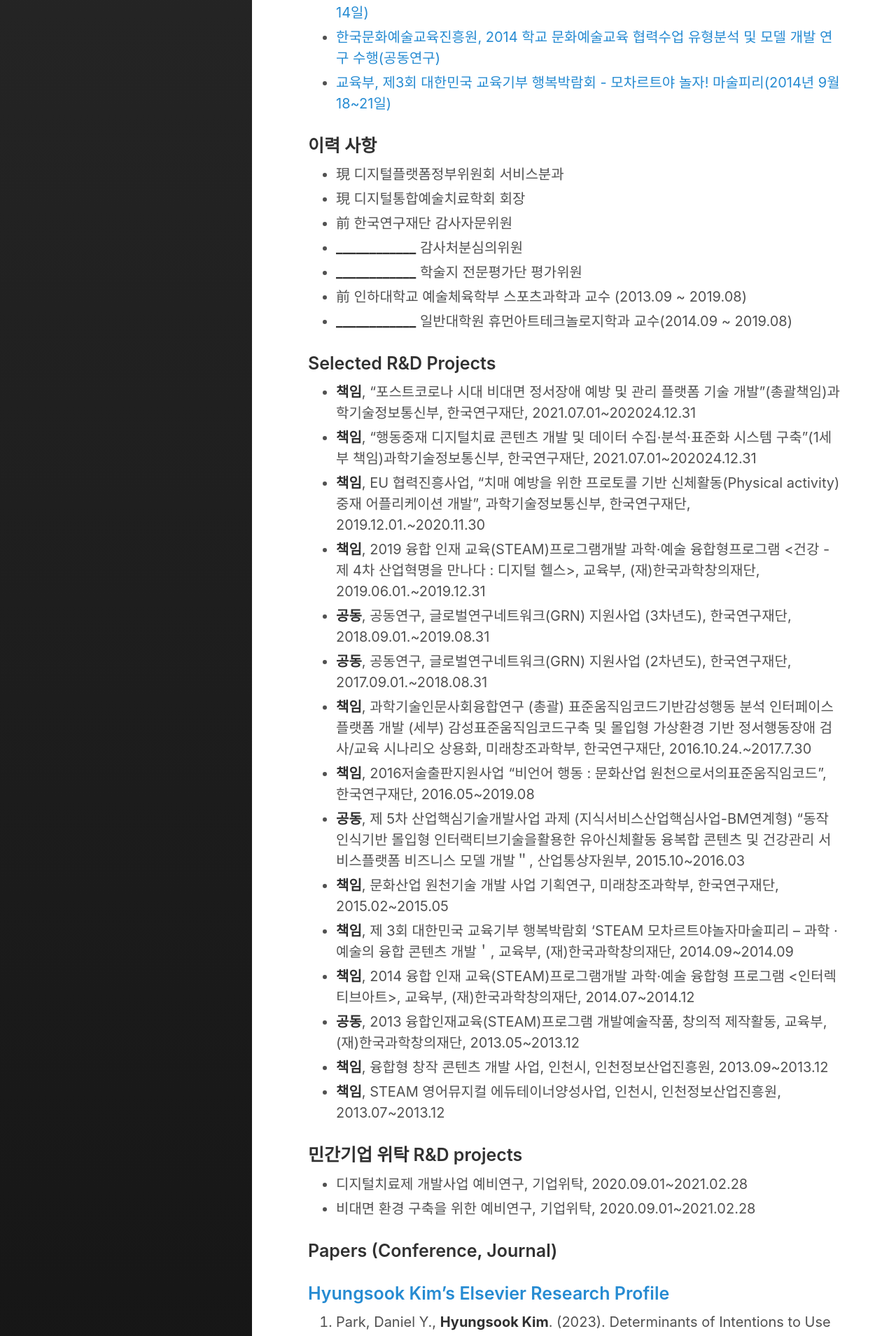
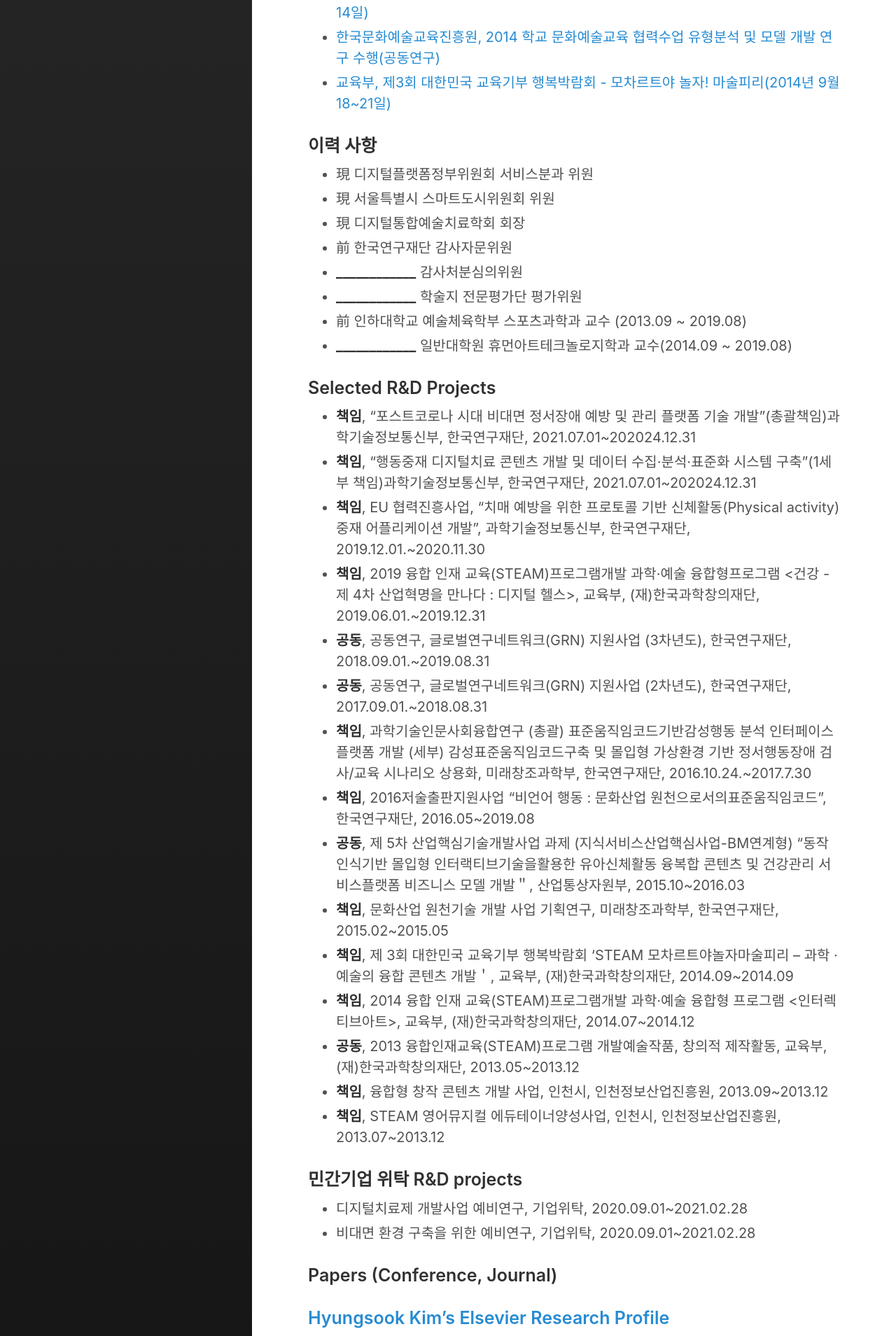
Before and after one commit to Rugger12/hyungsook, a Jekyll site: the page built from _posts/2022-12-29-about-me.md, in a window 1280 px wide. Shown: the part 1920-3829 px from the top of the page at 70% size. Built offline with Jekyll 4.4.1, drawn with Linux system fonts in a browser that asks for light colours.

Commit message:
Update 2022-12-29-about-me.md

```diff
--- a/_posts/2022-12-29-about-me.md
+++ b/_posts/2022-12-29-about-me.md
@@ -45,7 +45,8 @@ excerpt_separator:  <!--more-->
 *  <a href="https://m.blog.naver.com/erke2000/220125718627" target="_blank">교육부, 제3회 대한민국 교육기부 행복박람회 - 모차르트야 놀자! 마술피리(2014년 9월 18~21일)</a>
 
 ### 이력 사항
-*  現 디지털플랫폼정부위원회 서비스분과
+*  現 디지털플랫폼정부위원회 서비스분과 위원
+*  現 서울특별시 스마트도시위원회 위원
 *  現 디지털통합예술치료학회 회장
 *  前 한국연구재단	감사자문위원
 *   ____________________________________  감사처분심의위원
```
